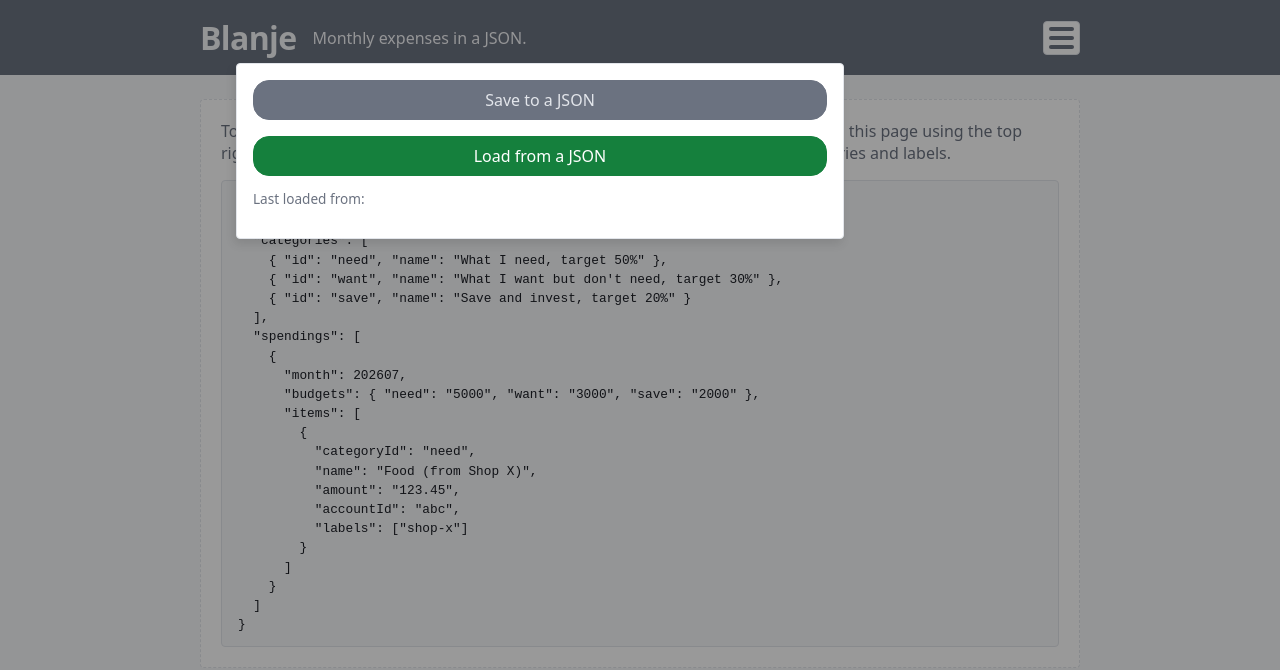
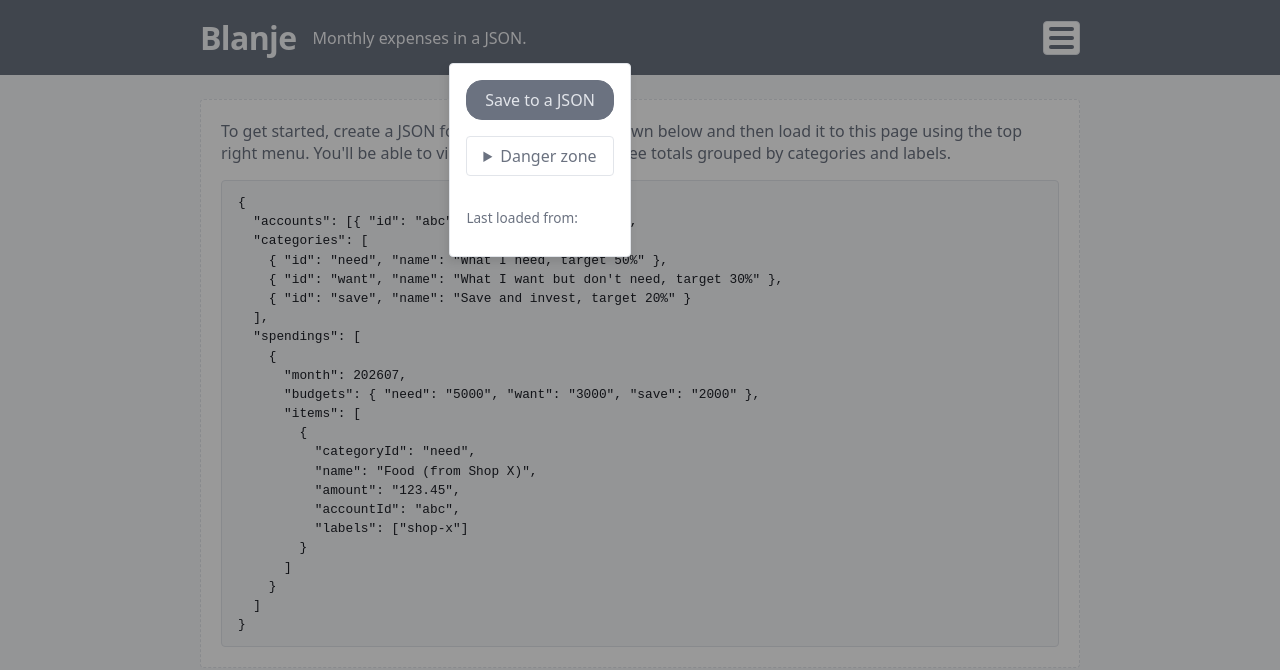
Before and after one commit to LongYC/blanje, a React (Vite) app: page / in a window 1280 px wide. Both pictures are taken after a click on the button "Toggle menu". Shown: the top 670 px of the page. Built offline with nearby package versions, Linux system fonts and the light colour scheme.

Commit message:
Hide load JSON button in a collapsible.

```diff
--- a/src/components/AppHeader.module.css
+++ b/src/components/AppHeader.module.css
@@ -51,7 +51,6 @@
 
 .popover {
   max-width: calc(100% - 1rem);
-  width: 100%;
   padding: 1rem;
   background: var(--surface);
   border: 1px solid var(--border);
@@ -72,6 +71,8 @@
 .popover:popover-open {
   opacity: 1;
   transition: opacity 0.15s ease;
+  display: flex;
+  flex-direction: column;
 }
 
 @starting-style {
@@ -81,13 +82,11 @@
   }
 }
 
-.popover button {
-  display: block;
-  width: 100%;
+.popover > * {
   margin-top: 1rem;
 }
 
-.popover button:first-of-type {
+.popover > *:first-child {
   margin-top: 0;
 }
 
--- a/src/components/FileLoader.module.css
+++ b/src/components/FileLoader.module.css
@@ -15,3 +15,23 @@
   white-space: nowrap;
   border: 0;
 }
+
+.disclosure {
+  display: flex;
+  flex-direction: column;
+  gap: 1rem;
+}
+
+.disclosure summary {
+  cursor: pointer;
+  padding: 0.5rem 1rem;
+  border: 1px solid var(--border);
+  border-radius: 4px;
+  color: var(--muted);
+  list-style-position: inside;
+}
+
+.disclosure summary:hover,
+.disclosure summary:focus-visible {
+  background: var(--category-bg);
+}
--- a/src/components/FileLoader.tsx
+++ b/src/components/FileLoader.tsx
@@ -47,7 +47,10 @@ export function FileLoader({ onLoaded, hasExistingData = false }: FileLoaderProp
           e.target.value = "";
         }}
       />
-      <Button label="Load from a JSON" onClick={() => inputRef.current?.click()} variant={hasExistingData ? "danger" : "main"} />
+      <details className={styles.disclosure}>
+        <summary>Danger zone</summary>
+        <Button label="Override with a JSON" onClick={() => inputRef.current?.click()} variant={hasExistingData ? "danger" : "main"} />
+      </details>
     </>
   );
 }
```
